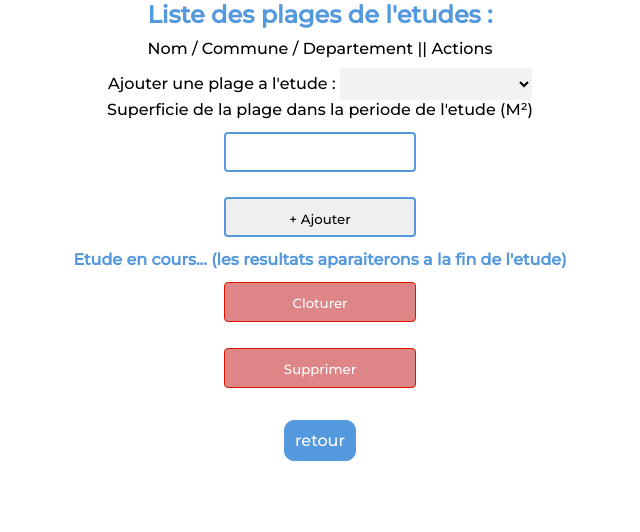
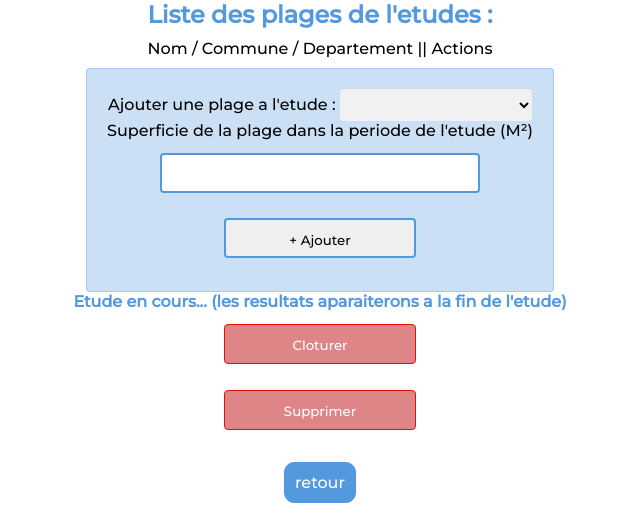
Before and after one commit to LightIn-death/ifrocean_up, a PHP site: page /pages/etudeView.php?id=1 in a window 1280 px wide. Shown: the part 165-697 px from the top of the page, without its empty margins (320-960 px from the left). Run offline with PHP 8.4, Linux system fonts and the light colour scheme; data that the repository does not hold is empty.

Commit message:
Zone De clarté

```diff
--- a/components/C_deleteEspece.php
+++ b/components/C_deleteEspece.php
@@ -6,4 +6,4 @@ $id_especes = filter_input(INPUT_GET, "id_especes");
 
 deleteEspece($id_especes);
 
-header('location: ../components/C_deleteEspece.php');
+header('location: /pages/especeListe.php');
--- a/components/C_especeListe.php
+++ b/components/C_especeListe.php
@@ -43,11 +43,11 @@ require_once "../includes/DB/selectFunctions.php";
         ?>
         <td><?php echo $ligne["nom"] ?></td>
         <td>
-            <a href="C_modifyEspece.php?id_especes=<?php echo $ligne["id_especes"] ?>"
+            <a href="/pages/especeUpdate.php?id_especes=<?php echo $ligne["id_especes"] ?>"
                class="btn btn-primary">
                 <i class="fa fa-edit"></i>
             </a>
-            <a href="C_deleteEspece.php?id_especes=<?php echo $ligne["id_especes"] ?>"
+            <a href="/components/C_deleteEspece.php?id_especes=<?php echo $ligne["id_especes"] ?>"
                onclick="return confirm('Etes-vous sûr de vouloir supprimer <?php echo $ligne["nom"] ?>\nSi oui confirmer !')"
                class="btn btn-danger">
                 <i class="fa fa-trash"></i>
--- a/components/C_etudeView.php
+++ b/components/C_etudeView.php
@@ -72,6 +72,7 @@ if ($data["dateFin"] == null) {
     $plages = getPlagesNotInEtude($_GET["id"]);
 
     ?>
+    <div class="zone">
         <form method="post">
             <label>Ajouter une plage a l'etude :
                 <select name="plage">
@@ -93,7 +94,7 @@ if ($data["dateFin"] == null) {
 
             <button type="submit" name="addPlage"> + Ajouter</button>
         </form>
-
+    </div>
 
     <h3>Etude en cours... (les resultats aparaiterons a la fin de l'etude)</h3>
 
--- a/css/Style.css
+++ b/css/Style.css
@@ -104,7 +104,8 @@ input {
     display: block;
     margin: 1vw;
     height: 5vh;
-    width: 15vw;
+    width: 25vw;
+    max-width: 700px;
     padding: 12px 20px;
     border-radius: 4px;
     border: 2px solid #5498DE;
@@ -211,4 +212,15 @@ ul > li > form > input {
     margin-left: 10px;
 }
 
+
 /*-------------------------------------------------LISTES-------------------------------------------------------------*/
+
+
+.zone {
+    padding: 20px;
+    border: solid 1px rgba(84, 152, 222, 0.3);
+    border-radius: 4px;
+    background-color: rgba(84, 152, 222, 0.3);
+
+
+}
--- a/includes/DB/DB_infos.php
+++ b/includes/DB/DB_infos.php
@@ -5,7 +5,7 @@ class DB_INFOS
 {
 
 
-    const servername = 'mysql:host=localhost;dbname=ifrocean';
+    const servername = 'mysql:host=localhost:3307;dbname=ifrocean';
 
     const username = "root";
     const password = "";
```
Also changed, not shown: pages/especeUpdate.php (added, +9 -0 lines). Lines whose indentation alone changed are shown as unchanged.
